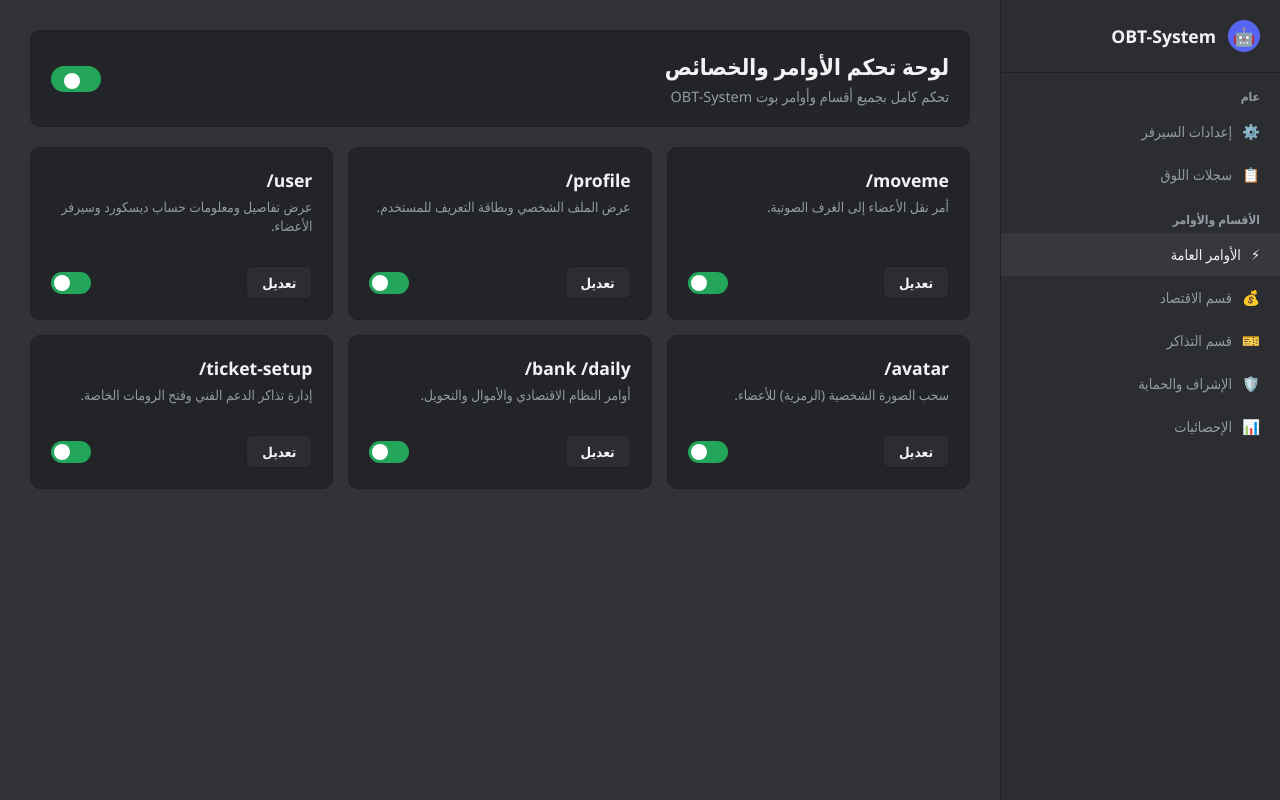
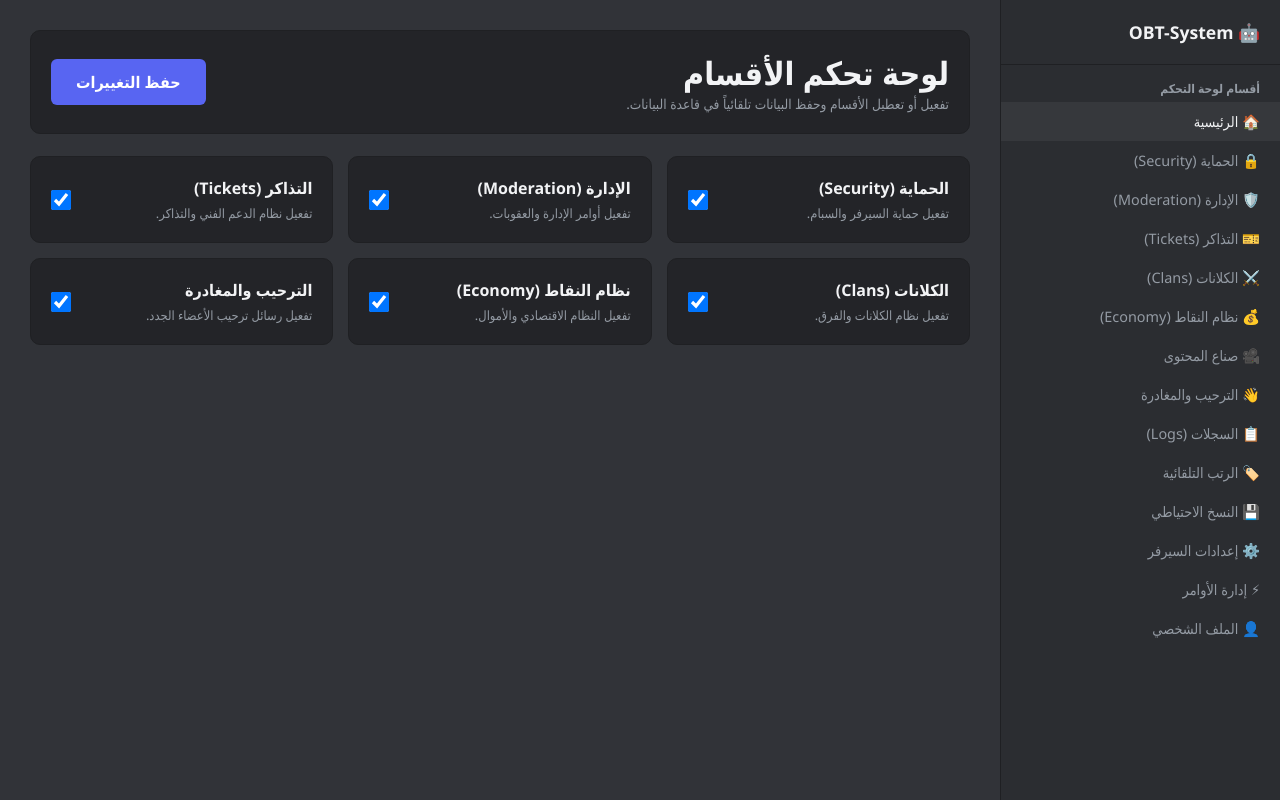
Before and after one commit to ansjmh65-arch/OBT-System-, a Flask app: page /dashboard in a window 1280 px wide. Run offline with Flask 3, Linux system fonts and the light colour scheme; data comes from the database, SQL or seed files in the repository; parts of the project's set-up code (start-up, migrations or seed data) failed here and were passed over.

Commit message:
Update dashboard.html

```diff
--- a/templates/dashboard.html
+++ b/templates/dashboard.html
@@ -15,323 +15,109 @@
             --border: #1f2023;
             --success: #23a55a;
         }
-
-        * {
-            box-sizing: border-box;
-            margin: 0;
-            padding: 0;
-            font-family: 'Segoe UI', Tahoma, Geneva, Verdana, sans-serif;
-            direction: rtl;
-            text-align: right;
-        }
-
-        body {
-            background-color: var(--bg-main);
-            color: var(--text-main);
-            display: flex;
-            height: 100vh;
-            overflow: hidden;
-        }
-
-        .sidebar {
-            width: 280px;
-            background-color: var(--bg-sidebar);
-            border-left: 1px solid var(--border);
-            display: flex;
-            flex-direction: column;
-            height: 100%;
-            overflow-y: auto;
-            flex-shrink: 0;
-        }
-
-        .sidebar-header {
-            padding: 20px;
-            font-size: 1.1rem;
-            font-weight: bold;
-            border-bottom: 1px solid var(--border);
-            display: flex;
-            align-items: center;
-            gap: 12px;
-        }
-
-        .bot-logo {
-            width: 32px;
-            height: 32px;
-            background-color: var(--accent);
-            border-radius: 50%;
-            display: flex;
-            align-items: center;
-            justify-content: center;
-        }
-
-        .menu-category {
-            padding: 15px 20px 5px;
-            font-size: 0.75rem;
-            color: var(--text-muted);
-            text-transform: uppercase;
-            font-weight: bold;
-        }
-
-        .menu-item {
-            padding: 12px 20px;
-            display: flex;
-            align-items: center;
-            justify-content: space-between;
-            color: var(--text-muted);
-            text-decoration: none;
-            transition: 0.2s;
-            font-size: 0.9rem;
-        }
-
-        .menu-item:hover, .menu-item.active {
-            background-color: rgba(255, 255, 255, 0.05);
-            color: var(--text-main);
-        }
-
-        .menu-item-content {
-            display: flex;
-            align-items: center;
-            gap: 10px;
-        }
-
-        .main-content {
-            flex: 1;
-            padding: 30px;
-            overflow-y: auto;
-            display: flex;
-            flex-direction: column;
-            gap: 20px;
-        }
-
-        .section-header {
-            display: flex;
-            justify-content: space-between;
-            align-items: center;
-            background-color: var(--bg-card);
-            padding: 20px;
-            border-radius: 10px;
-            border: 1px solid var(--border);
-        }
-
-        .section-title h1 {
-            font-size: 1.4rem;
-            margin-bottom: 5px;
-        }
-
-        .section-title p {
-            color: var(--text-muted);
-            font-size: 0.9rem;
-        }
-
-        .cards-grid {
-            display: grid;
-            grid-template-columns: repeat(auto-fill, minmax(280px, 1fr));
-            gap: 15px;
-        }
-
-        .card {
-            background-color: var(--bg-card);
-            border: 1px solid var(--border);
-            border-radius: 10px;
-            padding: 20px;
-            display: flex;
-            flex-direction: column;
-            justify-content: space-between;
-            gap: 15px;
-        }
-
-        .card-info h3 {
-            font-size: 1.1rem;
-            margin-bottom: 5px;
-            color: var(--text-main);
-            direction: ltr;
-            text-align: right;
-        }
-
-        .card-info p {
-            color: var(--text-muted);
-            font-size: 0.85rem;
-            line-height: 1.4;
-        }
-
-        .card-action {
-            display: flex;
-            justify-content: space-between;
-            align-items: center;
-            border-top: 1px solid var(--border);
-            padding-top: 15px;
-        }
-
-        .btn-edit {
-            background-color: var(--bg-sidebar);
-            color: var(--text-main);
-            border: 1px solid var(--border);
-            padding: 6px 15px;
-            border-radius: 6px;
-            cursor: pointer;
-            font-weight: 600;
-            font-size: 0.85rem;
-        }
-
-        .switch {
-            position: relative;
-            display: inline-block;
-            width: 40px;
-            height: 22px;
-        }
-
-        .switch input { opacity: 0; width: 0; height: 0; }
-
-        .slider {
-            position: absolute;
-            cursor: pointer;
-            top: 0; left: 0; right: 0; bottom: 0;
-            background-color: #4e5058;
-            transition: .3s;
-            border-radius: 22px;
-        }
-
-        .slider:before {
-            position: absolute;
-            content: "";
-            height: 16px;
-            width: 16px;
-            right: 3px;
-            bottom: 3px;
-            background-color: white;
-            transition: .3s;
-            border-radius: 50%;
-        }
-
-        input:checked + .slider { background-color: var(--success); }
-        input:checked + .slider:before { transform: translateX(-18px); }
-
-        @media (max-width: 768px) {
-            body { flex-direction: column; overflow: auto; height: auto; }
-            .sidebar { width: 100%; height: auto; border-left: none; border-bottom: 1px solid var(--border); }
-            .main-content { overflow: visible; padding: 15px; }
-        }
+        * { box-sizing: border-box; margin: 0; padding: 0; font-family: 'Segoe UI', Tahoma, sans-serif; direction: rtl; text-align: right; }
+        body { background-color: var(--bg-main); color: var(--text-main); display: flex; height: 100vh; overflow: hidden; }
+        .sidebar { width: 280px; background-color: var(--bg-sidebar); border-left: 1px solid var(--border); display: flex; flex-direction: column; height: 100%; overflow-y: auto; flex-shrink: 0; }
+        .sidebar-header { padding: 20px; font-weight: bold; border-bottom: 1px solid var(--border); display: flex; align-items: center; gap: 10px; font-size: 1.1rem; }
+        .menu-category { padding: 15px 20px 5px; font-size: 0.75rem; color: var(--text-muted); text-transform: uppercase; font-weight: bold; }
+        .menu-item { padding: 10px 20px; display: flex; align-items: center; gap: 10px; color: var(--text-muted); text-decoration: none; font-size: 0.9rem; transition: 0.2s; }
+        .menu-item:hover, .menu-item.active { background-color: rgba(255,255,255,0.05); color: var(--text-main); }
+        .main-content { flex: 1; padding: 30px; overflow-y: auto; display: flex; flex-direction: column; gap: 20px; }
+        .top-bar { display: flex; justify-content: space-between; align-items: center; background-color: var(--bg-card); padding: 20px; border-radius: 10px; border: 1px solid var(--border); }
+        .cards-grid { display: grid; grid-template-columns: repeat(auto-fill, minmax(280px, 1fr)); gap: 15px; }
+        .card { background-color: var(--bg-card); border: 1px solid var(--border); border-radius: 10px; padding: 20px; display: flex; justify-content: space-between; align-items: center; }
+        .card-info h3 { font-size: 1rem; margin-bottom: 5px; color: var(--text-main); }
+        .card-info p { color: var(--text-muted); font-size: 0.8rem; }
+        .btn-save { background-color: var(--accent); color: white; border: none; padding: 12px 25px; border-radius: 6px; cursor: pointer; font-weight: bold; font-size: 1rem; transition: 0.2s; }
+        .btn-save:hover { background-color: #4752c4; }
+        @media (max-width: 768px) { body { flex-direction: column; overflow: auto; height: auto; } .sidebar { width: 100%; height: auto; max-height: 200px; } }
     </style>
 </head>
 <body>
 
-    <!-- القائمة الجانبية الكاملة لكل الأقسام -->
+    <!-- القائمة الجانبية للأقسام الـ 14 -->
     <div class="sidebar">
-        <div class="sidebar-header">
-            <div class="bot-logo">🤖</div>
-            <span>OBT-System</span>
+        <div class="sidebar-header">🤖 OBT-System</div>
+        <div class="menu-category">أقسام لوحة التحكم</div>
+        <a href="/dashboard" class="menu-item active">🏠 الرئيسية</a>
+        <a href="/dashboard" class="menu-item">🔒 الحماية (Security)</a>
+        <a href="/dashboard" class="menu-item">🛡️ الإدارة (Moderation)</a>
+        <a href="/dashboard" class="menu-item">🎫 التذاكر (Tickets)</a>
+        <a href="/dashboard" class="menu-item">⚔️ الكلانات (Clans)</a>
+        <a href="/dashboard" class="menu-item">💰 نظام النقاط (Economy)</a>
+        <a href="/dashboard" class="menu-item">🎥 صناع المحتوى</a>
+        <a href="/dashboard" class="menu-item">👋 الترحيب والمغادرة</a>
+        <a href="/dashboard" class="menu-item">📋 السجلات (Logs)</a>
+        <a href="/dashboard" class="menu-item">🏷️ الرتب التلقائية</a>
+        <a href="/dashboard" class="menu-item">💾 النسخ الاحتياطي</a>
+        <a href="/dashboard" class="menu-item">⚙️ إعدادات السيرفر</a>
+        <a href="/dashboard" class="menu-item">⚡ إدارة الأوامر</a>
+        <a href="/dashboard" class="menu-item">👤 الملف الشخصي</a>
     </div>
 
-        <div class="menu-category">عام</div>
-        <a href="/dashboard/settings" class="menu-item">
-            <div class="menu-item-content"><span>⚙️</span> إعدادات السيرفر</div>
-        </a>
-        <a href="/dashboard/logs" class="menu-item">
-            <div class="menu-item-content"><span>📋</span> سجلات اللوق</div>
-        </a>
-
-        <div class="menu-category">الأقسام والأوامر</div>
-        <a href="/dashboard" class="menu-item active">
-            <div class="menu-item-content"><span>⚡</span> الأوامر العامة</div>
-        </a>
-        <a href="/dashboard/economy" class="menu-item">
-            <div class="menu-item-content"><span>💰</span> قسم الاقتصاد</div>
-        </a>
-        <a href="/dashboard/tickets" class="menu-item">
-            <div class="menu-item-content"><span>🎫</span> قسم التذاكر</div>
-        </a>
-        <a href="/dashboard/moderation" class="menu-item">
-            <div class="menu-item-content"><span>🛡️</span> الإشراف والحماية</div>
-        </a>
-        <a href="/dashboard/analytics" class="menu-item">
-            <div class="menu-item-content"><span>📊</span> الإحصائيات</div>
-        </a>
+    <!-- نموذج محتوى الصفحة وأزرار الحفظ -->
+    <div class="main-content">
+        <form method="POST">
+            <div class="top-bar">
+                <div>
+                    <h1>لوحة تحكم الأقسام</h1>
+                    <p style="color: var(--text-muted); font-size: 0.85rem;">تفعيل أو تعطيل الأقسام وحفظ البيانات تلقائياً في قاعدة البيانات.</p>
+                </div>
+                <button type="submit" class="btn-save">حفظ التغييرات</button>
             </div>
 
-    <!-- المحتوى الرئيسي (الأوامر والتحكم الكامل) -->
-    <div class="main-content">
-
-        <div class="section-header">
-            <div class="section-title">
-                <h1>لوحة تحكم الأوامر والخصائص</h1>
-                <p>تحكم كامل بجميع أقسام وأوامر بوت OBT-System</p>
-            </div>
-            <label class="switch" style="width: 50px; height: 26px;">
-                <input type="checkbox" checked>
-                <span class="slider" style="border-radius: 26px;"></span>
-            </label>
-        </div>
+            <br>
 
             <div class="cards-grid">
-
                 <div class="card">
                     <div class="card-info">
-                    <h3>/moveme</h3>
-                    <p>أمر نقل الأعضاء إلى الغرف الصوتية.</p>
+                        <h3>الحماية (Security)</h3>
+                        <p>تفعيل حماية السيرفر والسبام.</p>
                     </div>
-                <div class="card-action">
-                    <button class="btn-edit">تعديل</button>
-                    <label class="switch"><input type="checkbox" checked><span class="slider"></span></label>
-                </div>
+                    <input type="checkbox" name="security_enabled" {% if config.security_enabled %}checked{% endif %} style="width: 20px; height: 20px;">
                 </div>
 
                 <div class="card">
                     <div class="card-info">
-                    <h3>/profile</h3>
-                    <p>عرض الملف الشخصي وبطاقة التعريف للمستخدم.</p>
+                        <h3>الإدارة (Moderation)</h3>
+                        <p>تفعيل أوامر الإدارة والعقوبات.</p>
                     </div>
-                <div class="card-action">
-                    <button class="btn-edit">تعديل</button>
-                    <label class="switch"><input type="checkbox" checked><span class="slider"></span></label>
-                </div>
+                    <input type="checkbox" name="moderation_enabled" {% if config.moderation_enabled %}checked{% endif %} style="width: 20px; height: 20px;">
                 </div>
 
                 <div class="card">
                     <div class="card-info">
-                    <h3>/user</h3>
-                    <p>عرض تفاصيل ومعلومات حساب ديسكورد وسيرفر الأعضاء.</p>
+                        <h3>التذاكر (Tickets)</h3>
+                        <p>تفعيل نظام الدعم الفني والتذاكر.</p>
                     </div>
-                <div class="card-action">
-                    <button class="btn-edit">تعديل</button>
-                    <label class="switch"><input type="checkbox" checked><span class="slider"></span></label>
-                </div>
+                    <input type="checkbox" name="tickets_enabled" {% if config.tickets_enabled %}checked{% endif %} style="width: 20px; height: 20px;">
                 </div>
 
                 <div class="card">
                     <div class="card-info">
-                    <h3>/avatar</h3>
-                    <p>سحب الصورة الشخصية (الرمزية) للأعضاء.</p>
+                        <h3>الكلانات (Clans)</h3>
+                        <p>تفعيل نظام الكلانات والفرق.</p>
                     </div>
-                <div class="card-action">
-                    <button class="btn-edit">تعديل</button>
-                    <label class="switch"><input type="checkbox" checked><span class="slider"></span></label>
-                </div>
+                    <input type="checkbox" name="clans_enabled" {% if config.clans_enabled %}checked{% endif %} style="width: 20px; height: 20px;">
                 </div>
 
                 <div class="card">
                     <div class="card-info">
-                    <h3>/bank /daily</h3>
-                    <p>أوامر النظام الاقتصادي والأموال والتحويل.</p>
+                        <h3>نظام النقاط (Economy)</h3>
+                        <p>تفعيل النظام الاقتصادي والأموال.</p>
                     </div>
-                <div class="card-action">
-                    <button class="btn-edit">تعديل</button>
-                    <label class="switch"><input type="checkbox" checked><span class="slider"></span></label>
-                </div>
+                    <input type="checkbox" name="economy_enabled" {% if config.economy_enabled %}checked{% endif %} style="width: 20px; height: 20px;">
                 </div>
 
                 <div class="card">
                     <div class="card-info">
-                    <h3>/ticket-setup</h3>
-                    <p>إدارة تذاكر الدعم الفني وفتح الرومات الخاصة.</p>
+                        <h3>الترحيب والمغادرة</h3>
+                        <p>تفعيل رسائل ترحيب الأعضاء الجدد.</p>
                     </div>
-                <div class="card-action">
-                    <button class="btn-edit">تعديل</button>
-                    <label class="switch"><input type="checkbox" checked><span class="slider"></span></label>
+                    <input type="checkbox" name="welcome_enabled" {% if config.welcome_enabled %}checked{% endif %} style="width: 20px; height: 20px;">
                 </div>
             </div>
-
-        </div>
-
+        </form>
     </div>
 
 </body>
```
Lines whose indentation alone changed are shown as unchanged.
